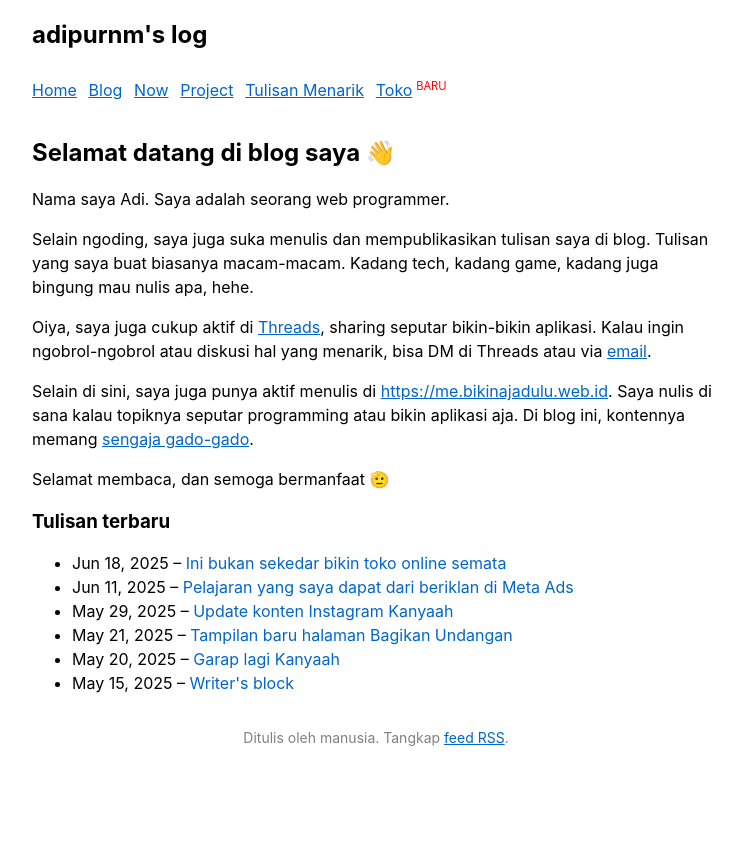
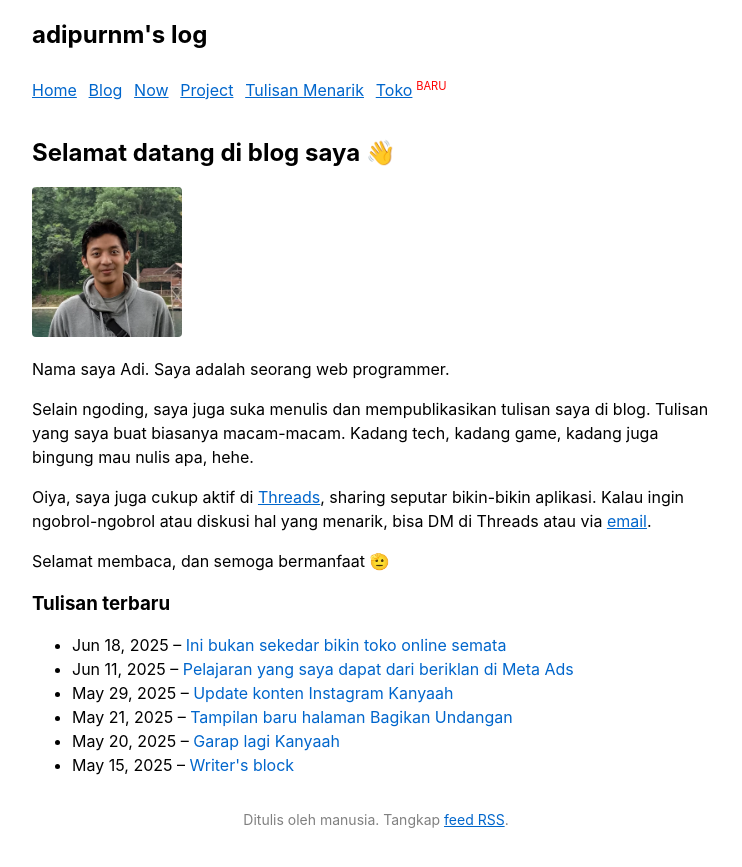
Before and after one commit to adiprnm/weblog, a Jekyll site: the page built from index.html, in a window 1280 px wide. Shown: the top 867 px of the page, without its empty margins (264-1006 px from the left). Built offline with Jekyll 4.4.1, drawn with Linux system fonts in a browser that asks for light colours.

Commit message:
Add profile picture in homepage

```diff
--- a/index.html
+++ b/index.html
@@ -6,13 +6,13 @@ reply_to_email: none
 
 <h1>Selamat datang di blog saya 👋 </h1>
 
+<img src="/assets/images/adi-small.webp" style="max-width: 150px" alt="Adi Purnama">
+
 <p>Nama saya Adi. Saya adalah seorang web programmer.</p>
 
 <p>Selain ngoding, saya juga suka menulis dan mempublikasikan tulisan saya di blog. Tulisan yang saya buat biasanya macam-macam. Kadang tech, kadang game, kadang juga bingung mau nulis apa, hehe.</p>
 
 <p>Oiya, saya juga cukup aktif di <a href="https://www.threads.com/@by.adipurnm">Threads</a>, sharing seputar bikin-bikin aplikasi. Kalau ingin ngobrol-ngobrol atau diskusi hal yang menarik, bisa DM di Threads atau via <a href="mailto:adi@adipurnm.my.id">email</a>.</p>
-
-<p>Selain di sini, saya juga punya aktif menulis di <a href="https://me.bikinajadulu.web.id">https://me.bikinajadulu.web.id</a>. Saya nulis di sana kalau topiknya seputar programming atau bikin aplikasi aja. Di blog ini, kontennya memang <a href="/konten-gado-gado">sengaja gado-gado</a>.</p>
 
 <p>Selamat membaca, dan semoga bermanfaat 🫡 </p>
 
```
